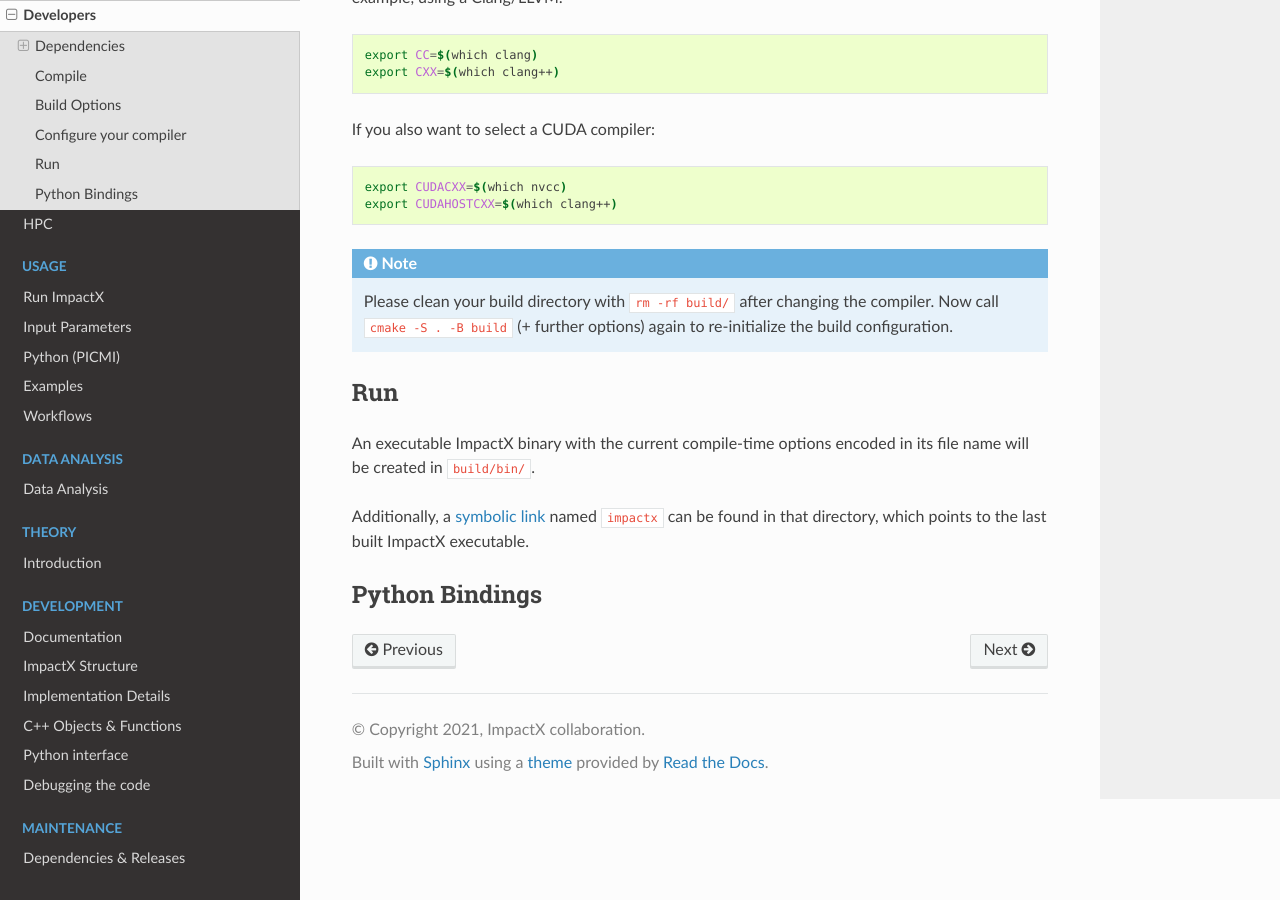
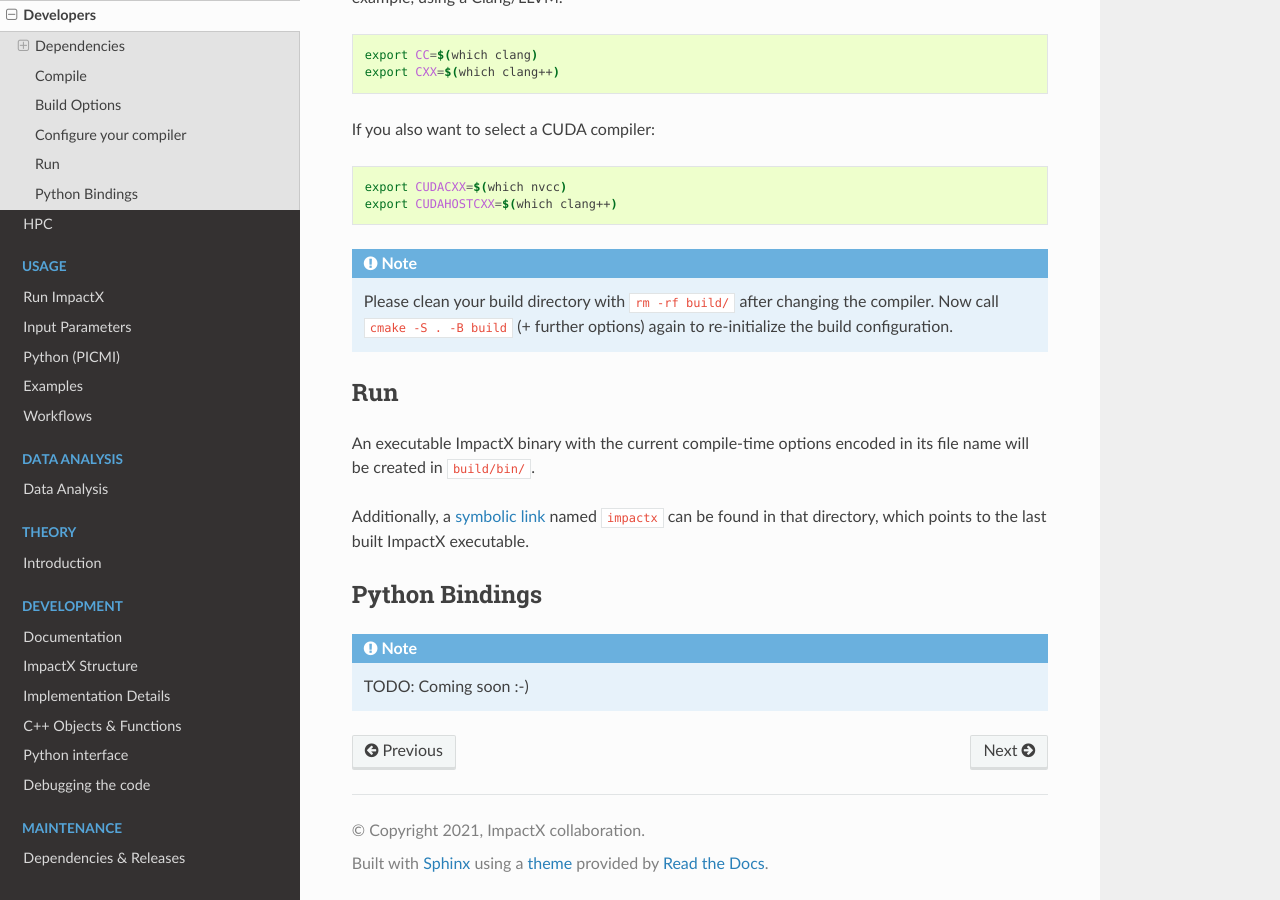
Before and after one commit to ECP-WarpX/impactx, a Sphinx documentation site: the page built from docs/source/install/cmake.rst, in a window 1280 px wide and 900 px high, scrolled down 2898 px. Built offline with Sphinx 7.4.7 and the Read the Docs theme 2.0.0, drawn with Linux system fonts in a browser that asks for light colours; some of the changed lines change nothing that is shown.

Commit message:
Sphinx: Fix a `.. directive::`

```diff
--- a/docs/source/install/cmake.rst
+++ b/docs/source/install/cmake.rst
@@ -156,6 +156,6 @@
 Python Bindings
 ---------------
 
-.. todo:
+.. note::
 
-   Coming soon :-)
+   TODO: Coming soon :-)
```
